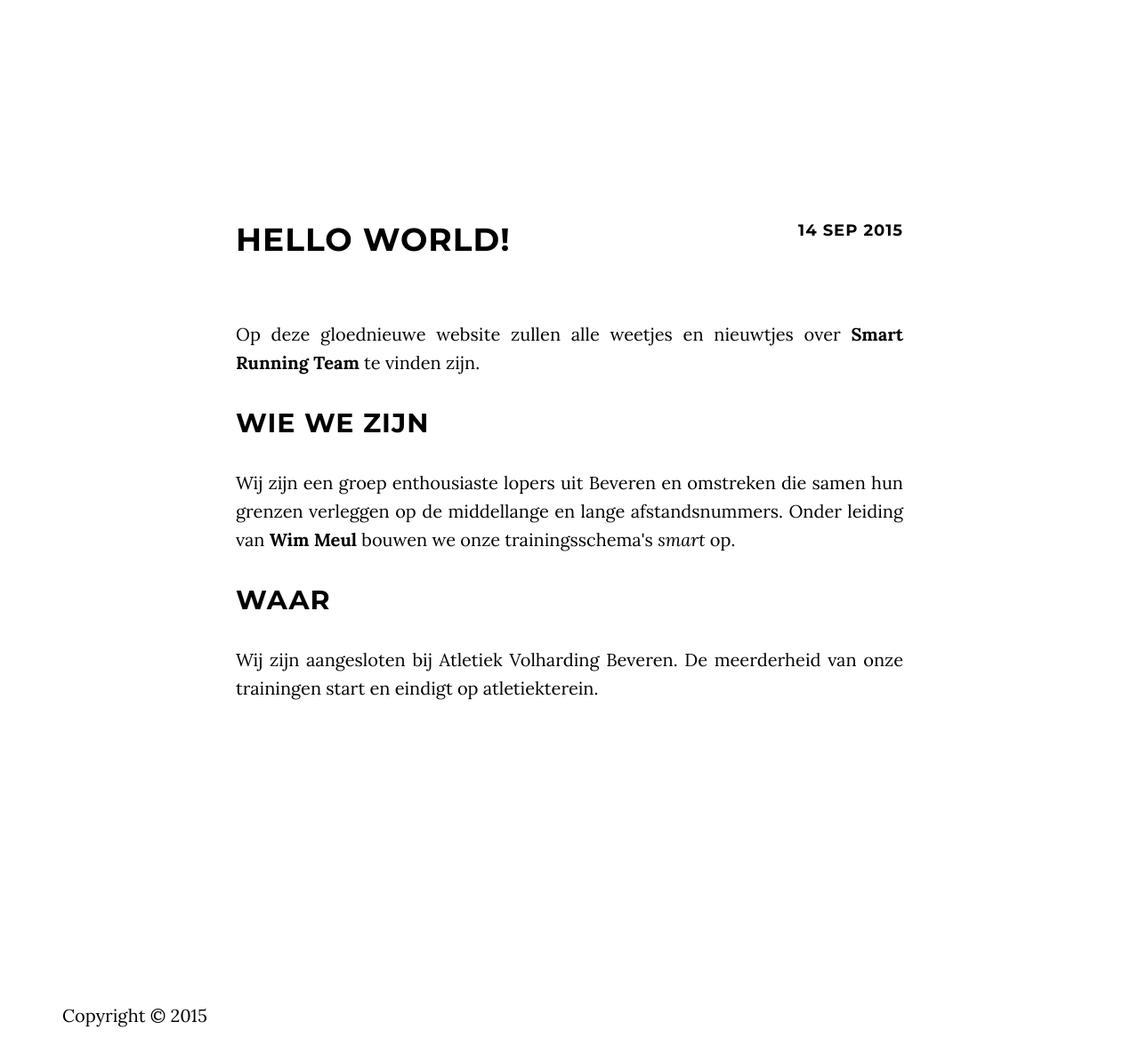
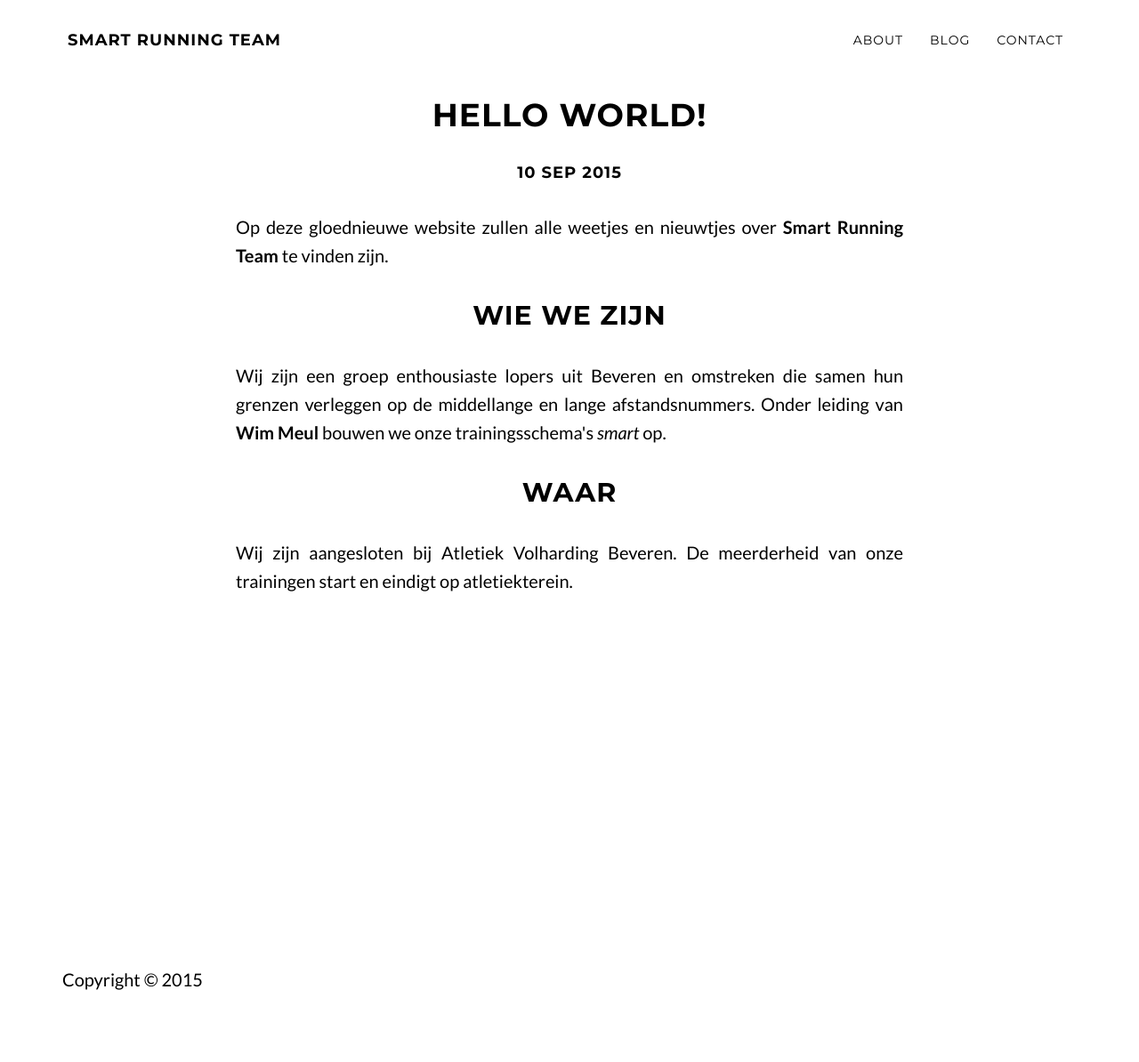
Before and after one commit to SmartRunningTeam/smartrunningteam.github.io, a Jekyll site: the page built from _posts/2015-09-10-Hello-World.md, in a window 1280 px wide and 1400 px high. Shown: the top 1194 px of the window at 89% size. Built offline with Jekyll 4.4.1, drawn with Linux system fonts in a browser that asks for light colours.

Commit message:
some major improvements

```diff
--- a/_config.yml
+++ b/_config.yml
@@ -8,6 +8,8 @@ favicon: "/img/favicon.jpg"
 # black-favicon: "/img/black-lab-glass.ico"
 # google-tracking-id: "UA-35880426-3"
 # disqus-shortname: "panossakkos"
+
+excerpt_separator: <!--more-->
 
 # Navigation bar links
 # Blog link in the blog and post pages will point to the blog.html#blog
@@ -20,8 +22,10 @@ pages_list:
 # Photos: 'photos'
   Contact: 'contact'
 
-background-img: "/img/intro-bg.jpg"
-
+bg-0: "/img/bg-0.jpg"
+bg-1: "/img/bg-1.jpg"
+bg-2: "/img/bg-2.jpg"
+bg-3: "/img/bg-3.jpg"
 
 # Blog variables
 paginate: 15
@@ -48,7 +52,7 @@ twitter-share: True
 ##  - title: "soundcloud"
 ##    url: "https://soundcloud.com/psakkos/"
 
-404-img: "/img/labtocat.png"
+404-img: "/img/404.png"
 
 # Exclusion list from the generated _site
 exclude: ["Rakefile", "LICENSE", "readme.markdown", "vendor"]
--- /dev/null
+++ b/_includes/ph-1.html
@@ -0,0 +1,4 @@
+<!-- Photo intersection -->
+<section id="ph-1" class="ph-1">
+
+</section>
--- /dev/null
+++ b/_includes/ph-2.html
@@ -0,0 +1,4 @@
+<!-- Photo intersection -->
+<section id="ph-2" class="ph-2">
+
+</section>
--- /dev/null
+++ b/_includes/ph-3.html
@@ -0,0 +1,4 @@
+<!-- Photo intersection -->
+<section id="ph-3" class="ph-3">
+
+</section>
--- a/_layouts/post.html
+++ b/_layouts/post.html
@@ -11,7 +11,6 @@
     <div class="row">
       <div class="col-lg-8 col-lg-offset-2">
 
-        <div class="post-title">
         <h1><strong>{{ page.title }}</strong></h1>
         <h4><strong>{{ page.date | date_to_string }}</strong>
           {% if category %}
@@ -22,15 +21,12 @@
           </small>
           {% endif %}
         </h4>
-          <p> </p>
-        </div>
 
         {{ page.content | markdownify }}
 
         {% include share.html %}
 
         {% include comments.html %}
-      </div>
       </div>
     </section>
 
--- a/css/grayscale.css
+++ b/css/grayscale.css
@@ -8,10 +8,13 @@
  * For details, see http://www.apache.org/licenses/LICENSE-2.0.
  */
 
-body {
+ /* ==== Google font ==== */
+@import url('http://fonts.googleapis.com/css?family=Lato:100,300,400,700,900,100italic,300italic,400italic,700italic,900italic|Montserrat:700|Merriweather:400italic');
+
+ body {
     width: 100%;
     height: 100%;
-    font-family: Lora,"Helvetica Neue",Helvetica,Arial,sans-serif;
+    font-family: 'Lato',sans-serif;
     color: #000;
     background-color: #fff;
 }
@@ -32,8 +35,9 @@ h6 {
     font-family: Montserrat,"Helvetica Neue",Helvetica,Arial,sans-serif;
     font-weight: 700;
     letter-spacing: 1px;
-    text-align: left;
+    text-align: center;
 }
+
 
 p {
     margin: 0 0 25px;
@@ -87,7 +91,7 @@ a:focus {
     border-bottom: 1px solid rgba(255,255,255,.3);
     text-transform: uppercase;
     font-family: Montserrat,"Helvetica Neue",Helvetica,Arial,sans-serif;
-    background-color: #000;
+    background-color: #fff;
 }
 
 .navbar-custom .navbar-brand {
@@ -110,6 +114,10 @@ a:focus {
 }
 
 .navbar-custom a {
+    color: #000;
+}
+
+.navbar-custom .top-nav-collapse a {
     color: #fff;
 }
 
@@ -144,7 +152,7 @@ a:focus {
 
     .top-nav-collapse {
         padding: 0;
-        background-color: #000;
+        background-color: #fff;
     }
 
     .navbar-custom.top-nav-collapse {
@@ -159,8 +167,8 @@ a:focus {
     padding: 100px 0;
     text-align: center;
     color: #fff;
-    background: url( {{ site.background-img }} ) no-repeat bottom center scroll;
-    background-color: #000;
+    background: url( {{ site.bg-0 }} ) no-repeat top center fixed;
+    background-color: rgba(0, 0, 0, 0.3);
     -webkit-background-size: cover;
     -moz-background-size: cover;
     background-size: cover;
@@ -271,25 +279,51 @@ a:focus {
     }
 }
 
-.post-title h1,h4 {
-    display: inline-block;
+/* ===========================
+--- photosec
+============================ */
+
+.ph-1 {
+  width:100%;
+  position:relative;
+  background: url( {{ site.bg-1 }} ) no-repeat top center fixed;
 }
 
-.post-title h1{
-    float: left;
+.ph-2 {
+  width:100%;
+  position:relative;
+  background: url( {{ site.bg-2 }} ) no-repeat top center fixed;
 }
 
-.post-title h4{
-    float: right;
+.ph-3 {
+  width:100%;
+  position:relative;
+  background: url( {{ site.bg-3 }} ) no-repeat top center fixed;
 }
 
-.post-title p{
-    clear: both;
+@media(min-width:767px) {
+ .ph-1 {
+    height: 75%;
+    padding: 0;
 }
 
+.ph-2 {
+    height: 75%;
+    padding: 0;
+}
+
+.ph-3 {
+    height: 75%;
+    padding: 0;
+}
+
+/* ===========================
+---
+============================ */
 
 .content-section {
     padding-top: 100px;
+    padding-bottom: 100px;
 }
 
 .download-section {
@@ -297,7 +331,7 @@ a:focus {
     padding: 50px 0;
     color: #fff;
     background: url(../img/downloads-bg.jpg) no-repeat center center scroll;
-    background-color: #000;
+    background-color: ;
     -webkit-background-size: cover;
     -moz-background-size: cover;
     background-size: cover;
@@ -312,11 +346,12 @@ a:focus {
 
 @media(min-width:767px) {
     .content-section {
-        padding-top: 250px;
+        padding-top: 110px;
+        padding-bottom: 110px;
     }
 
     .download-section {
-        padding: 100px 0;
+        padding: 100px 100px;
     }
 
     #map {
@@ -428,3 +463,8 @@ img::-moz-selection {
 body {
     webkit-tap-highlight-color: rgba(255,255,255,.2);
 }
+
+.photosec {
+    height: 75%;
+    padding: 0;
+}
```
Also changed, not shown: _includes/latest-post.html (+7 -5 lines), _layouts/index.html (+3 -4 lines), _posts/2015-09-12-Clubrecord-uurloop.md (added, +35 -0 lines), index.md (added, +9 -0 lines), _posts/2015-09-10-Hello-World.md (line endings or trailing spaces), _posts/2015-09-11-Levensloop.md (renamed from _posts/2015-09-15-Levensloop.md), img/404.png (added), img/bg-0.jpg (added), img/bg-2.jpg (added), img/bg-3.jpg (added), img/intro-bg.jpg (deleted), img/me.jpg (deleted), 1 other file. Lines whose indentation alone changed are shown as unchanged.
